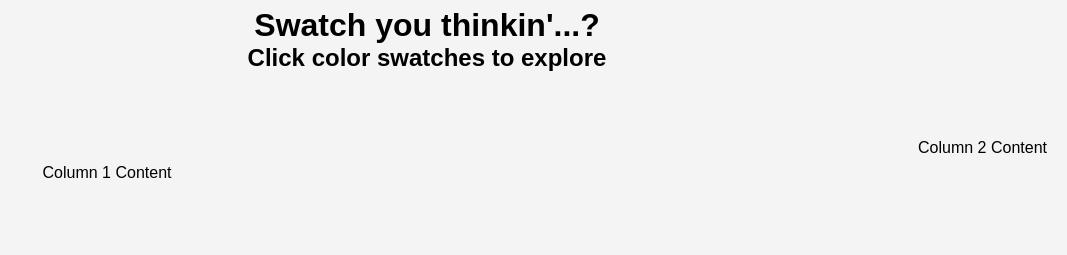
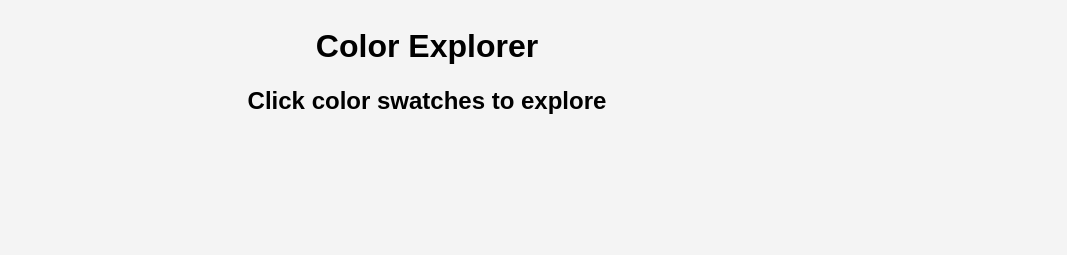
Before and after one commit to Aubreyaw/phase_1_project_colors, a plain HTML site: page index.html in a window 1280 px wide. Shown: the whole page, without its empty margins (213-1280 px from the left). Drawn offline with Linux system fonts and the light colour scheme; no server answers.

Commit message:
Update Header

```diff
--- a/index.html
+++ b/index.html
@@ -9,14 +9,14 @@
 </head>
 <body>
     <header>
-        <h1>Swatch you thinkin'...?</h1>
+        <h1>Color Explorer</h1>
         <h2>Click color swatches to explore</h2>
     </header>
     <main class="main-content"></main>
             <div id="color-container"></div>
         <main class="main-content">
-            <section class="column" id="preview-section">Column 1 Content</section>
-            <section class="column" id="list-section">Column 2 Content</section>
+            <section class="column" id="preview-section"></section>
+            <section class="column" id="list-section"></section>
     </main>
 
     <script src="index.js"></script>
--- a/index.js
+++ b/index.js
@@ -103,7 +103,6 @@ document.addEventListener("DOMContentLoaded", function () {
                     console.log("Swatches:", color.swatches);
                 });
 
-
                 if (index === 0) {
                     colorSwatchDiv.click();
                 }
--- a/styles.css
+++ b/styles.css
@@ -21,10 +21,6 @@ body {
   background-color: #f4f4f4;
 }
 
-h1, h2 {
-  margin: 0;
-}
-
 main {
   display: flex;
   padding: 20px;
@@ -45,7 +41,11 @@ main {
 
 /* Preview Section */
 #preview-section {
-  margin: auto;
+  width: 50%;
+  padding: 25px;
+}
+
+#list-section-section {
   width: 50%;
   padding: 25px;
 }
```
